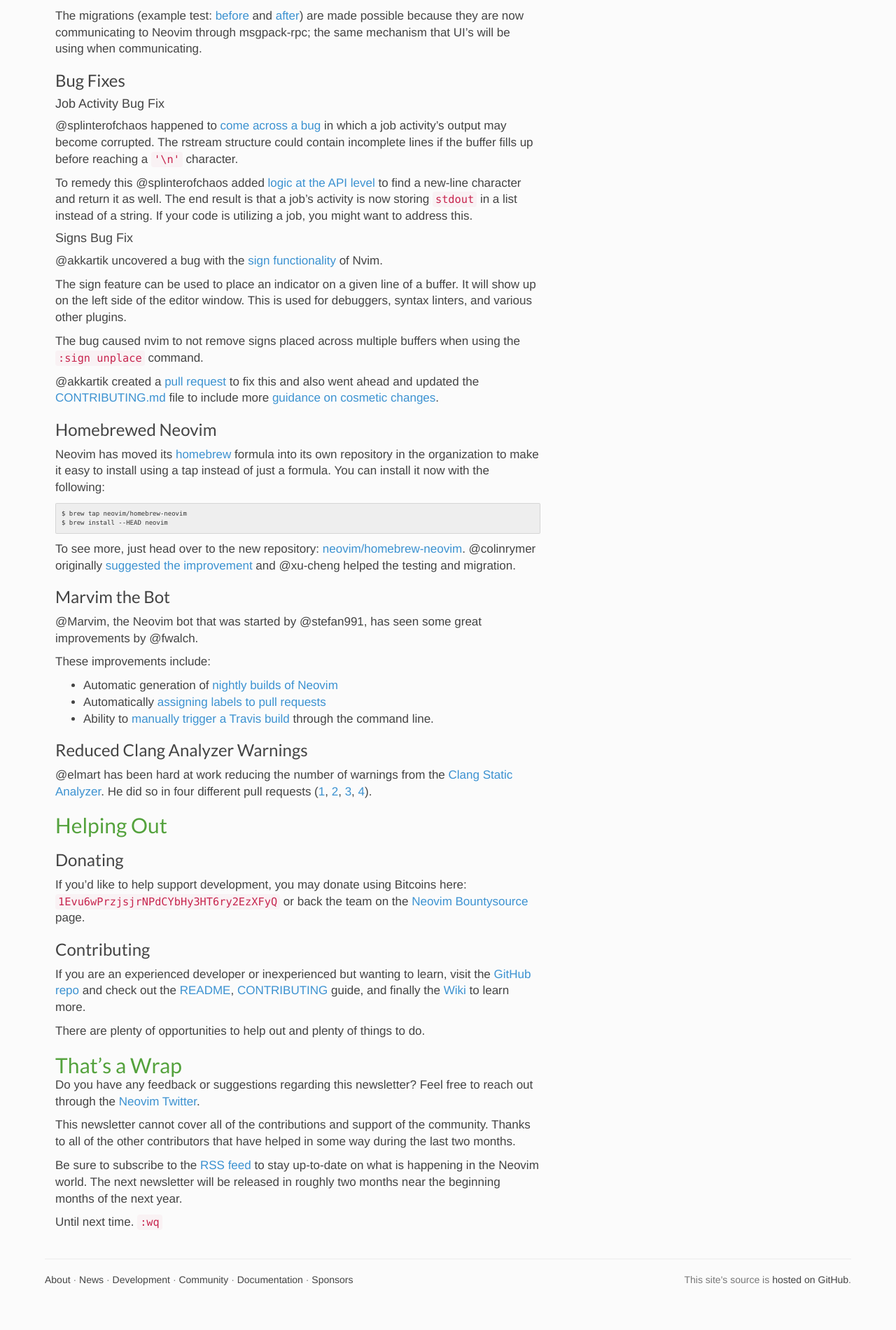
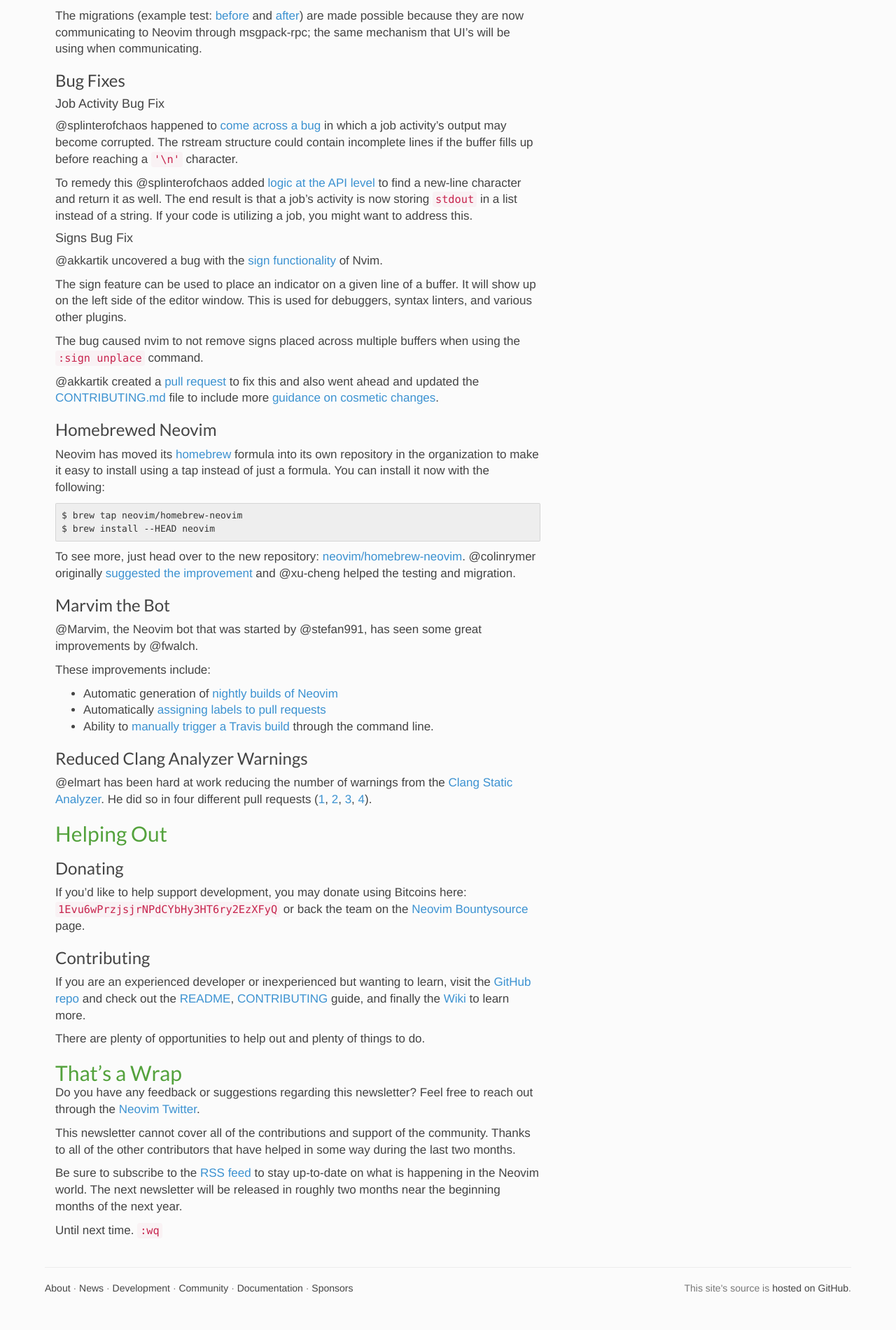
Before and after one commit to neovim/neovim.github.io, a Jekyll site: the page built from _posts/2014-11-07-november-newsletter.md, in a window 1280 px wide. Shown: the part 2554-4455 px from the top of the page at 70% size. Built offline with Jekyll 4.4.1, drawn with Linux system fonts in a browser that asks for light colours; nearby versions of some CDN libraries; Markdown is read by kramdown in place of the engine named in the settings; comment, search, counter and statistics services are not loaded.

Commit message:
Specify pre font size for faq sidebar only

```diff
--- a/css/main.css
+++ b/css/main.css
@@ -69,7 +69,6 @@
   border: solid 1px rgba(0, 0, 0, 0.1);
   background-color: rgba(0, 0, 0, 0.05);
   white-space: pre-wrap;
-  font-size: 0.9rem;
 }
 
 
@@ -231,6 +230,10 @@
   font-size: 15px;
   margin-left: 0;
   margin-bottom: 20px;
+}
+
+.faqs dd pre {
+  font-size: 0.9rem;
 }
 
 /*
```
